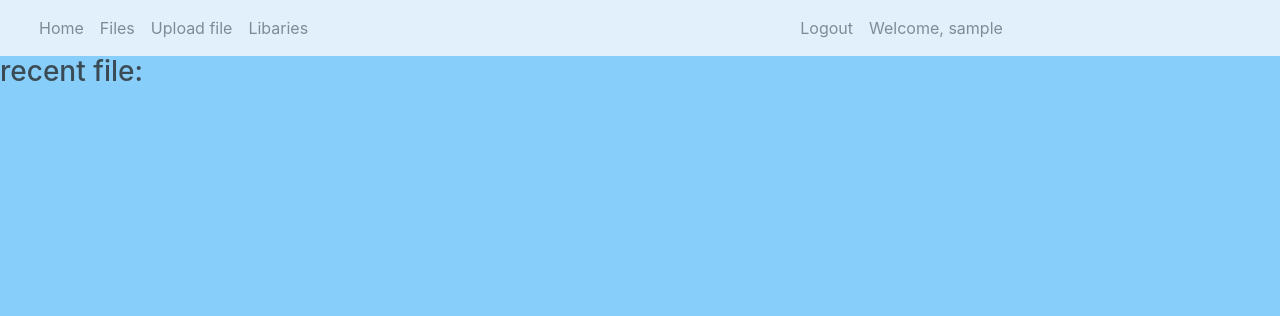
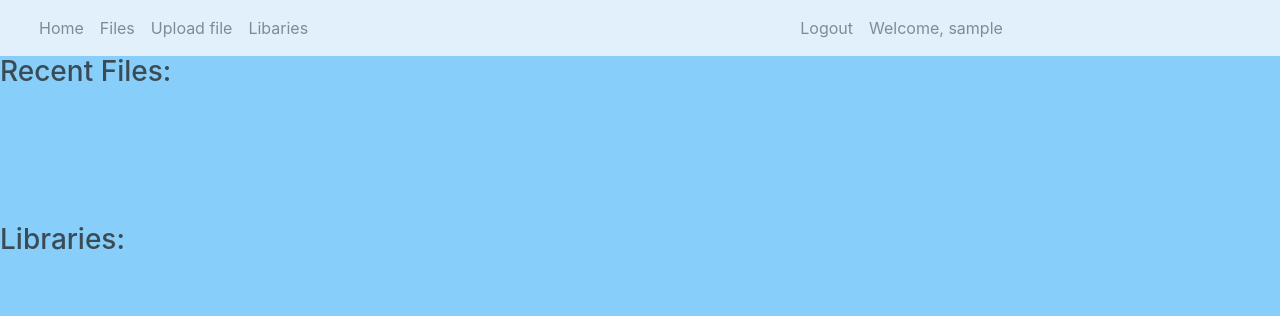
Before and after one commit to rezaya92/ASD, a Django app: page / in a window 1280 px wide. Shown: the top 316 px of the page. Run offline with Django 4.2, Linux system fonts and the light colour scheme; the visitor is signed in with stand-in values (Sample User, id 1); data that the repository does not hold is empty; some libraries are stand-ins or nearby versions.

Commit message:
show recent file in homepage -off

```diff
--- a/libcloud/templates/libcloud/intro.html
+++ b/libcloud/templates/libcloud/intro.html
@@ -4,25 +4,13 @@
     {% if not user.is_authenticated %}
     <div class="bg-image d-flex justify-content-center align-items-center" style="height: 100vh">
         <div class="mx-auto pagination-centered text-center"><h1 class="text-white">LibCloud</h1>
-            <h5 >a cloud storage blah blah blad<br/></h5>
+            <h5 >Cloud Storage for Work and Home<br/></h5>
             <input class="btn btn-primary" type="button" onclick="location.href='/login';" value="create an account" />
         </div>
     </div>
     {% endif %}
     {% if user.is_authenticated %}
-    <h3>recent file:</h3>
-{% for file in files %}
-    {% static "" as baseUrl %}
-
-    <div class="file-man-box"><a href="" class="file-close"><i class="fa fa-times-circle"></i></a>
-                                <div class="file-img-box">
-                                    {% static "" as baseUrl %}
-                                    <img src="{{ baseUrl }}images/{{ file.get_type_display }}.svg" alt="icon"></div><a href={{ file.file.url }}><i class="fa fa-download"></i></a>
-                                <div class="file-man-title">
-                                    <h5 class="mb-0 text-overflow">{{ file.filename }}</h5>
-                                    <h6 class="mb-0 text-overflow"> {{ file.get_type_display }}</h6>
-                                </div>
-                            </div>
-{% endfor %}
+    <h3 style="height: 20vh"> Recent Files:</h3>
+    <h3> Libraries:</h3>
 {% endif %}
  {% endblock %}
```
